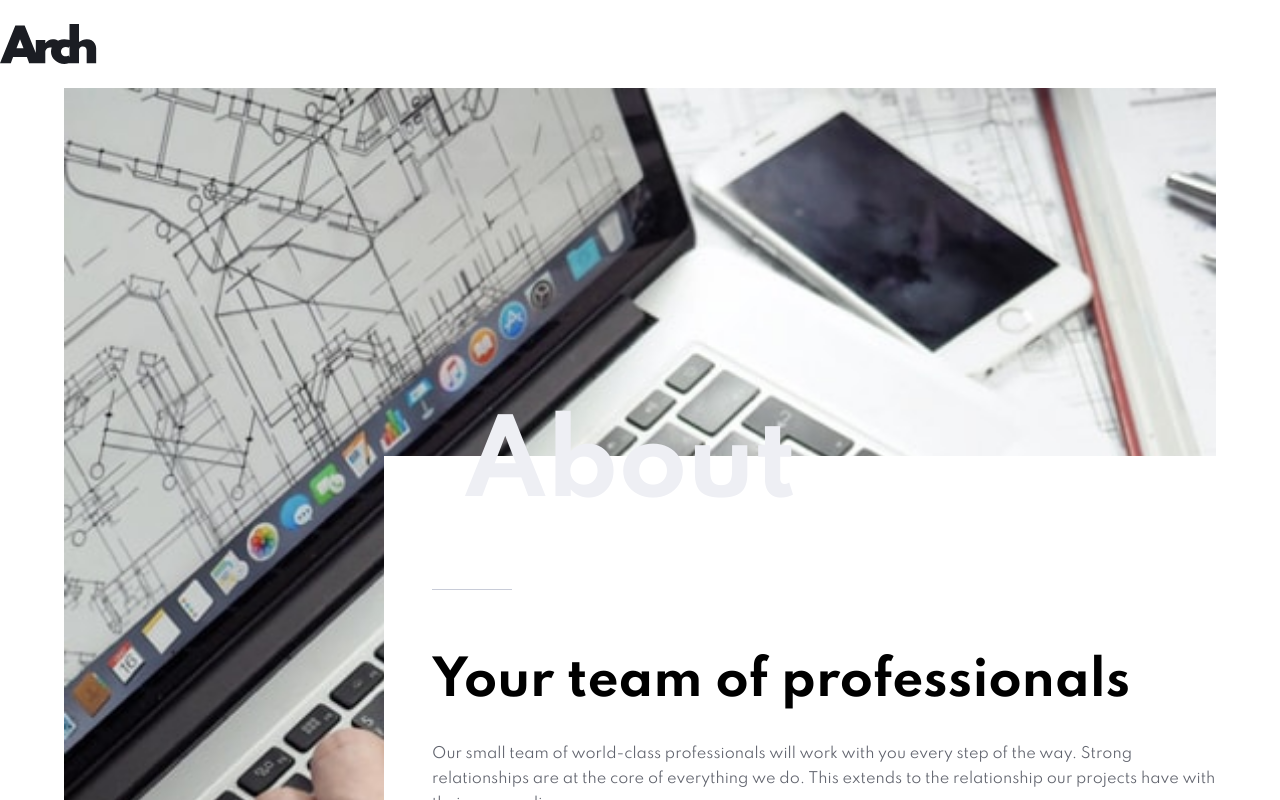
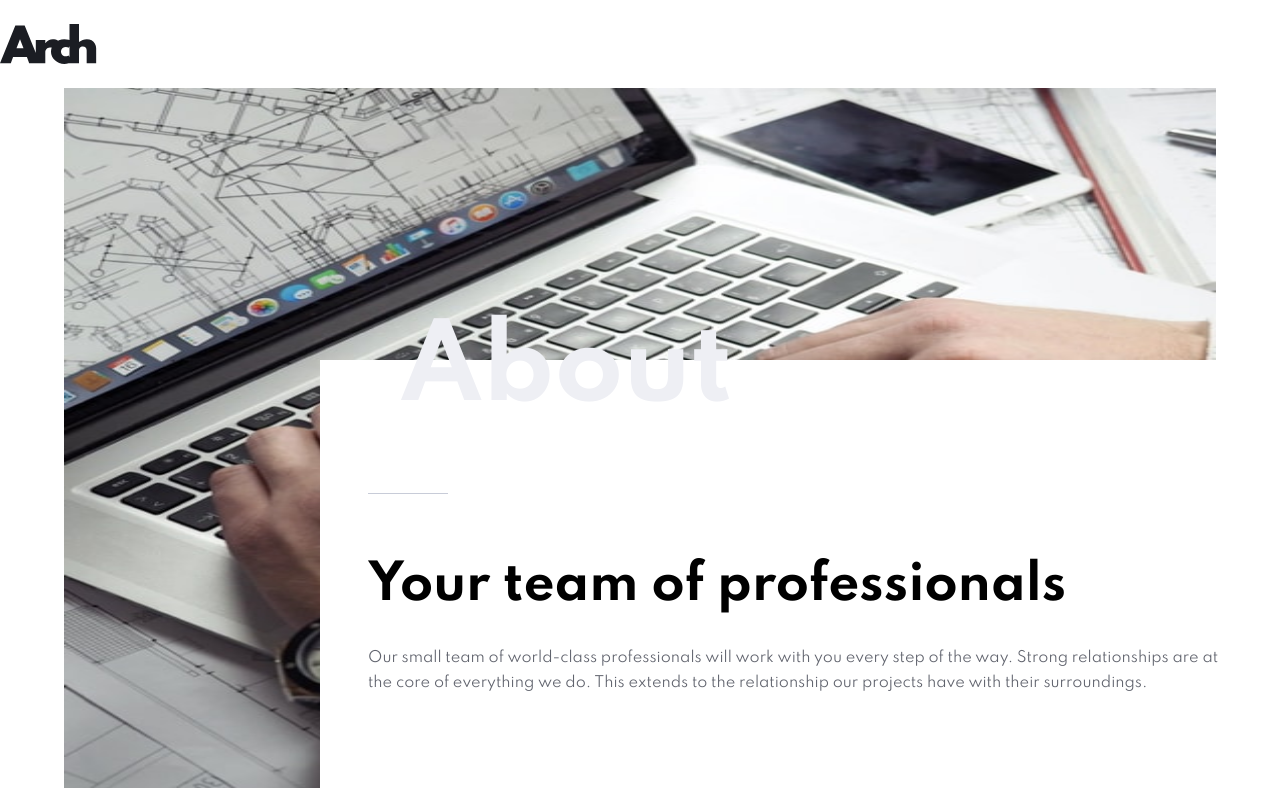
Before and after one commit to toriola998/Arch-studio, a Vue app: page /about-us in a window 1280 px wide. Shown: the top 800 px of the page. Built offline with nearby package versions, Linux system fonts and the light colour scheme.

Commit message:
added tablet view to contact-page

```diff
--- a/src/components/Details.vue
+++ b/src/components/Details.vue
@@ -1,6 +1,6 @@
 <template>
     <div class="details-container">
-        <div class="details-img-wrap">
+        <!--<div class="details-img-wrap">-->
             <!---SHOW IMAGE ONLY ON MOBILE DEVICES-->
             <img src="./../assets/about/mobile/image-hero.jpg"
                 alt="" class="details-img details-mobile"/>
@@ -12,15 +12,15 @@
             <!---SHOW IMAGE ONLY ON DESKTOP DEVICES-->
             <img src="./../assets/about/desktop/image-hero.jpg"
             alt="" class="details-img details-desktop"/>
-        </div>
+        <!--</div>-->
 
         <div class="page-details">
             <h2 class="large-heading">About</h2>
             <div class="line"></div>
             <div class="white-div"></div>
-                <h2>{{ heading }}</h2>
-                <p class="description">{{ description }}</p>
-            </div>
+            <h2>{{ heading }}</h2>
+            <p class="description">{{ description }}</p>
+        </div>
     </div>
 </template>
 
@@ -59,22 +59,47 @@ export default {
 
     @media screen and (min-width: 520px) {
         .details-desktop,
-        .details-mobile,
         .white-div {
             display: none;
+        }
+
+        .details-mobile {
+            height: 350px;
+            object-fit: cover;
         }
 
         .details-container {
             position: relative;
         }
 
-        .line,
-        .details-tablet,
-        .large-heading {
+        .line{
             display: block;
         }
 
-        .details-img-wrap {
+        .page-details {
+           padding: 3rem 4rem 3rem;
+        }
+
+         .details-img-wrap {
+            padding: 0 4rem;
+        }
+    }
+
+    @media screen and (min-width: 700px) {
+        .large-heading,
+        .details-tablet  {
+            display: block;
+        }
+
+        .details-tablet {
+            height: 700px;
+        }
+
+        .details-mobile {
+            display: none;
+        }
+
+         .details-container {
             padding: 0 4rem;
         }
 
@@ -82,9 +107,9 @@ export default {
             padding: 0 3rem;
             position: absolute;
             background-color: #fff;
-            top: 23rem;
+            top: 17rem;
             height: 28rem;
-            width: 70%;
+            width: 75%;
             right: 0;
         }
 
--- a/src/views/Contact.vue
+++ b/src/views/Contact.vue
@@ -152,7 +152,6 @@ export default {
         }
     }
 
-
     @media screen and (min-width: 1200px) {
          .contact {
             padding: 0 10rem 4rem;
@@ -165,6 +164,5 @@ export default {
         .office-map {
             padding: 0 10rem;
         }
-
     }
 </style>
```
